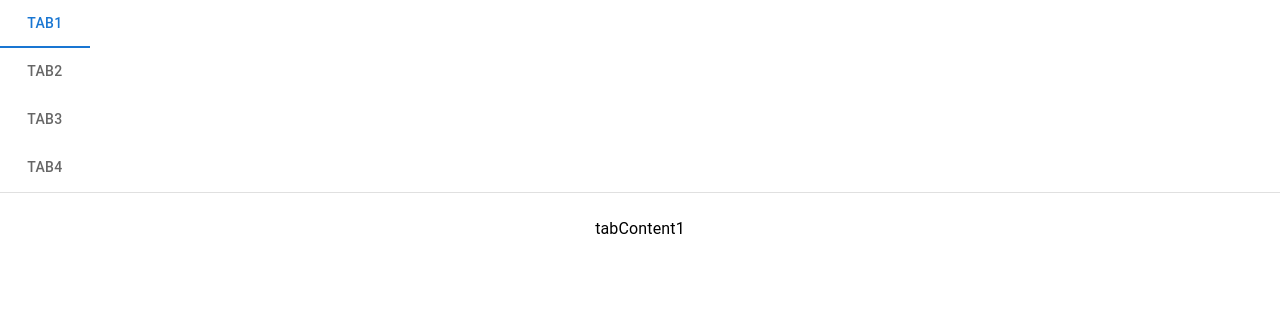
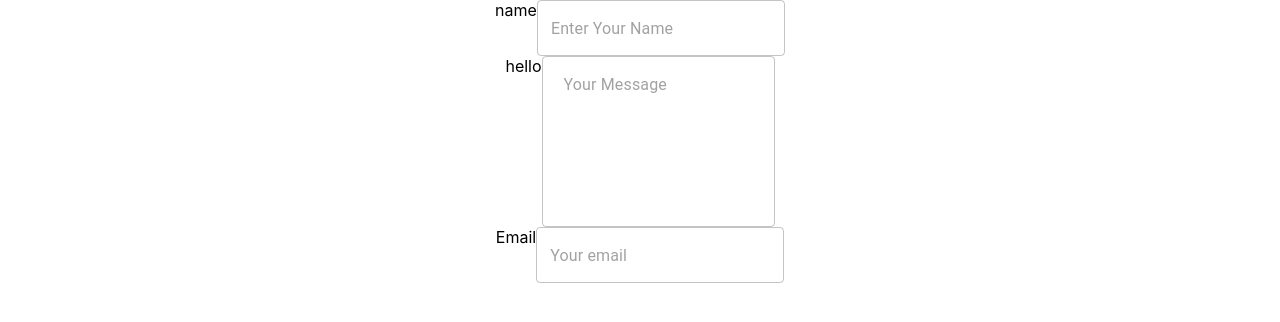
Before and after one commit to uplRajdwip/testapp, a React (Create React App) app: page / in a window 1280 px wide. Shown: the top 322 px of the page. Built offline with nearby package versions, Linux system fonts and the light colour scheme.

Commit message:
textfield are created

```diff
--- a/package.json
+++ b/package.json
@@ -15,6 +15,7 @@
     "react-dom": "^18.2.0",
     "react-scripts": "5.0.1",
     "styled-components": "^5.3.6",
+    "validator": "^13.7.0",
     "web-vitals": "^2.1.4"
   },
   "scripts": {
--- a/src/App.js
+++ b/src/App.js
@@ -1,8 +1,16 @@
-import logo from './logo.svg';
+// import logo from './logo.svg';
 import './App.css';
 import MuiTab from './common/MuiTab';
+import TextFieldInput from './common/formfields/TextFieldInput';
+import TextAreaFieldInput from './common/formfields/TextAreaFieldInput';
+import EmailFieldInput from './common/formfields/EmailFieldInput';
 
 function App() {
+  const handlechnge = (event) =>{
+    const name = event.target.value;
+console.log(name , "name")
+  }
+
   return (
     <div className="App">
       {/* <header className="App-header">
@@ -19,7 +27,28 @@ function App() {
           Learn React
         </a>
       </header> */}
-      <MuiTab />
+      {/* <MuiTab /> */}
+      <TextFieldInput
+      label="name"
+      variant="outlined"
+      placeholder="Enter Your Name"
+      onChange={handlechnge}
+      />
+      <TextAreaFieldInput
+      label="hello"
+       placeholder="Your Message"
+       textinputname="message"
+       id="message" rows={6}
+       onChange={handlechnge}
+       />
+       <EmailFieldInput
+        label="Email"
+        placeholder="Your email"
+        textinputname="email"
+        id="email"
+        onChange={handlechnge}
+        pattern='^.+@example\.com$'
+       />
     </div>
   );
 }
--- /dev/null
+++ b/src/common/formfields/EmailFieldInput.jsx
@@ -0,0 +1,71 @@
+import { TextField } from '@mui/material';
+import React, { useState } from 'react'
+import validator from 'validator'
+const EmailFieldInput = (props) => {
+
+    const [emailError, setEmailError] = useState('')
+  const validateEmail = (e) => {
+    var email = e.target.value
+
+    if (validator.isEmail(email)) {
+      setEmailError('Valid Email :)')
+    } else {
+      setEmailError('Enter valid Email!')
+    }
+  }
+
+
+    const clickEnter = (e) => {
+        if (e.key === "Enter") {
+          // Do code here
+          props.clickEnter();
+        }
+      };
+
+    // const onChange = (event) => {
+    //     props.onChange(event);
+    //     console.log(event ,"event")
+    //   };
+    return (
+    <div className={`textfieldinput flex flex-col ${props.extracls}`}>
+    <label className="    text-[14px]">{props.label}</label>
+    <TextField
+      autoFocus={props.autoFocus}
+      onChange={(e) => validateEmail(e)}
+      disabled={props.disabled}
+      id={props.id}
+      variant="outlined"
+      label={props.inputLabel}
+      defaultValue={props.defaultValue}
+      className={`textfieldclass ${props.textnewclass ? props.textnewclass : ""
+        }`}
+      type={"email"}
+      autoComplete="off"
+      name={props.textinputname}
+      multiline={props.multiline}
+      rows={props.rows}
+      fullWidth={props.fullwidthState}
+      placeholder={props.placeholder}
+      error={props.error}
+      value={props.value}
+    //   onKeyPress={clickEnter}
+      required={props.required}
+      onBlur={(e) => validateEmail(e)}
+      helperText={props.helperText}
+      data-cy={props.dataCy}
+      InputProps={{
+        // startAdornment: (
+        //   <InputAdornment position="start">
+        //     {/* {emailStartSvg} */}
+        //     </InputAdornment>
+        // ),
+      }}
+      tabIndex={props.tabIndex}
+
+    />
+    <p >{emailError}</p>
+  </div>
+  )
+}
+
+export default EmailFieldInput
--- /dev/null
+++ b/src/common/formfields/TextAreaFieldInput.jsx
@@ -0,0 +1,55 @@
+import { InputAdornment, TextField } from '@mui/material'
+import React from 'react'
+
+const TextAreaFieldInput = (props) => {
+  const clickEnter = (e) => {
+		if (e.key === "Enter") {
+			// Do code here
+			e.preventDefault();
+			props.clickEnter();
+		}
+	};
+  return (
+    <div className={` flex flex-col ${props.extracls}`}>
+      <label className={`h-8  ${props.labelCls}  text-[14px]`}>{props.label}</label>
+      <TextField
+        autoFocus={props.autoFocus}
+        onChange={props.onChange}
+        disabled={props.disabled}
+        id="outlined-basic"
+        variant="outlined"
+        label={props.inputLabel}
+        defaultValue={props.defaultValue}
+        className={` ${props.textnewclassArea ? props.textnewclassArea : ""
+          }`}
+        type={"text"}
+        autoComplete="off"
+        name={props.textinputname}
+        multiline={true}
+        rows={props.rows}
+        fullWidth={props.fullwidthState}
+        placeholder={props.placeholder}
+        error={props.error}
+        value={props.value}
+        inputProps={props.inputProps}
+        helperText={props.helperText}
+        onKeyPress={(e) => clickEnter(e)}
+        required={props.required}
+        InputProps={{
+          endAdornment: props.email ? (
+            <InputAdornment position="end">
+              {/* <ErrorOutlined className="erroricon" /> */}
+            </InputAdornment>
+          ) : null,
+          startAdornment: (
+            <InputAdornment position="start">{props.startIcon}</InputAdornment>
+          ),
+        }}
+        data-cy={props.dataCy}
+
+      />
+    </div>
+  )
+}
+
+export default TextAreaFieldInput
--- /dev/null
+++ b/src/common/formfields/TextFieldInput.jsx
@@ -0,0 +1,62 @@
+import { InputAdornment, TextField } from '@mui/material'
+// import { ErrorOutlined } from "@mui/icons-material";
+import React from 'react'
+
+const TextFieldInput = (props) => {
+  const clickEnter = (e) => {
+		if (e.key === "Enter") {
+			// Do code here
+			e.preventDefault();
+			props.clickEnter();
+		}
+	};
+  return (
+     <div className={`${props.extracls}`}>
+      <label className={` ${props.lableCls}`}>{props.label}</label>
+      <TextField
+      style={props.style}
+      autoFocus={props.autoFocus}
+      onChange={props.onChange}
+      disabled={props.disabled}
+      id={props.id}
+      variant={props.variant ? props.variant : "outlined"}
+      label={props.inputLabel}
+      defaultValue={props.defaultValue}
+      className={`${props.textnewclass ? props.textnewclass : ""
+        }`}
+      type={props.type}
+      autoComplete={props.autoComplete || "off"}
+      name={props.textinputname}
+      multiline={props.multiline}
+      rows={props.rows}
+      fullWidth={props.fullwidth}
+      placeholder={props.placeholder}
+      error={props.error}
+      value={props.value}
+      inputProps={props.inputProps}
+      helperText={props.helperText}
+      onKeyPress={(e) => clickEnter(e)}
+      required={props.required}
+      data-cy={props.dataCy}
+      onBlur={props.onBlur}
+      margin={props.margin}
+      InputProps={{
+        endAdornment: props.email ? (
+          <InputAdornment position="end">
+            {/* <ErrorOutlined className="erroricon" /> */}
+          </InputAdornment>
+        ) : props.endIcon,
+        startAdornment: props.startAdorment && (
+          <InputAdornment position="start">
+            {/* {UserIcon} */}
+          </InputAdornment>
+        ),
+        disableUnderline: props.disableUnderline,
+
+      }}
+       />
+    </div>
+  )
+}
+
+export default TextFieldInput
```
Also changed, not shown: 1 other file (tests, documents, lock files or other folders).
